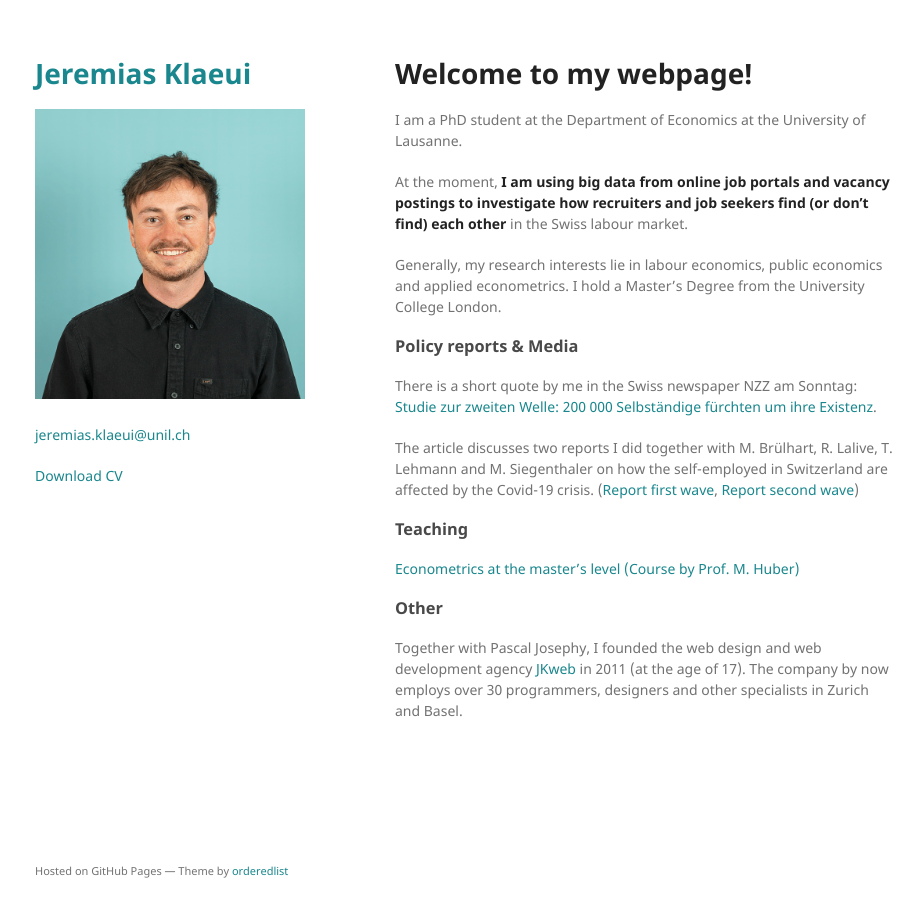
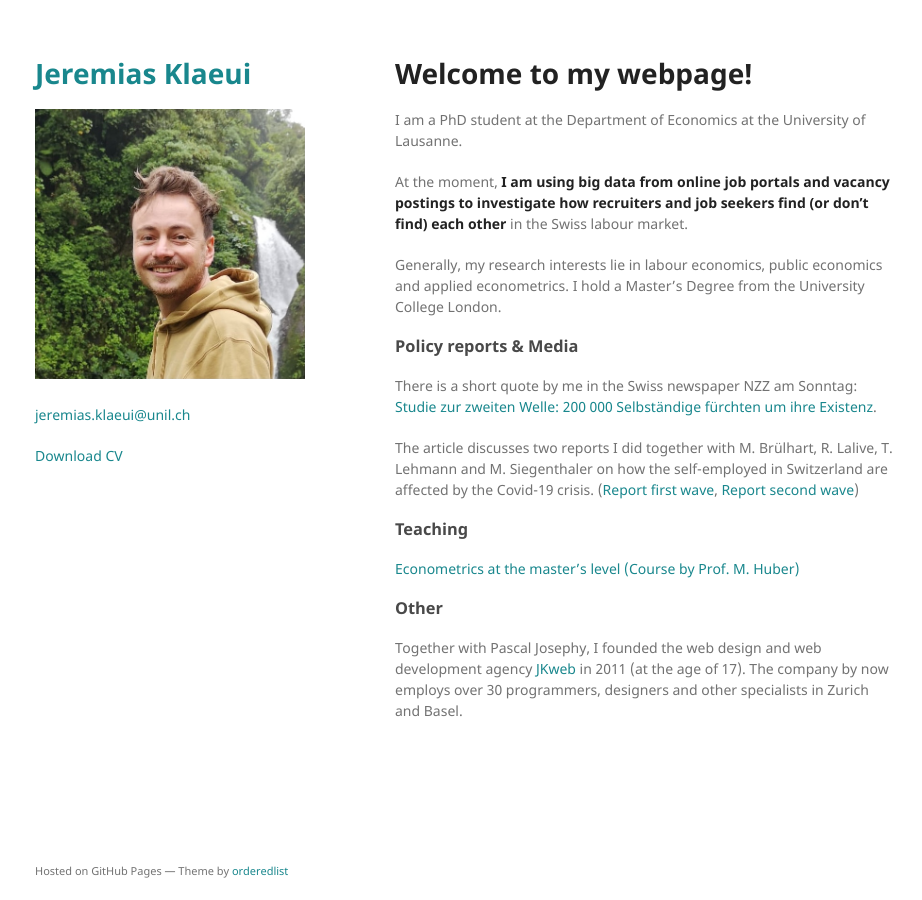
Before and after one commit to jklaeui/jklaeui.github.io, a Jekyll site: the page built from index.md, in a window 1280 px wide. Shown: the whole page, without its empty margins (175-1097 px from the left). Built offline with Jekyll 4.4.1, drawn with Linux system fonts in a browser that asks for light colours; our own code applies the rules of GitHub Pages for plain Markdown files; the repository's description, which GitHub fills in, is left out.

Commit message:
Change photo

```diff
--- a/_config.yml
+++ b/_config.yml
@@ -1,4 +1,4 @@
 theme: jekyll-theme-minimal
-logo: "photo.png"
+logo: "photo.jpg"
 title: "Jeremias Klaeui"
 google_analytics: "UA-192711882-1"
```
Also changed, not shown: photo copy.png (added), photo.jpg (added).
